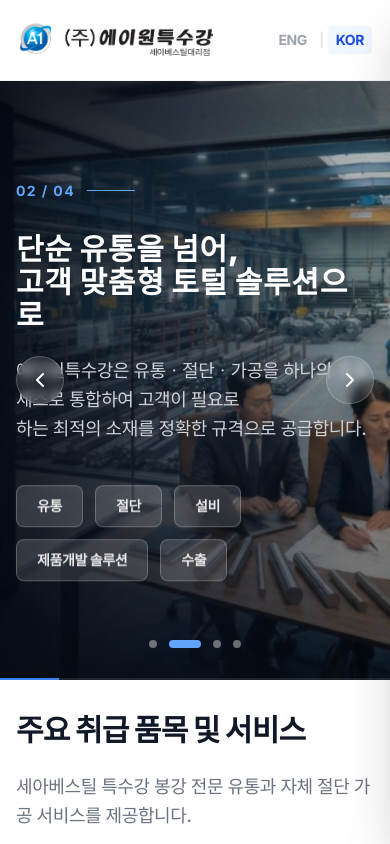
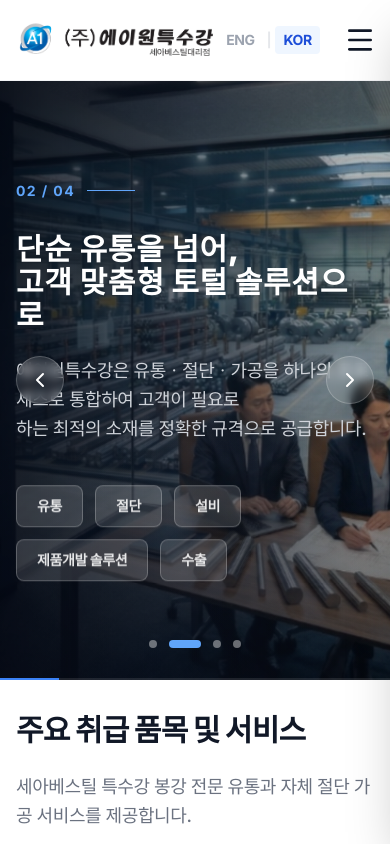
Before and after one commit to Lim-hosung/ilsibul, a Next.js app: page / in a window 390 px wide. Shown: the top 844 px of the page. Built offline with nearby package versions, Linux system fonts and the light colour scheme.

Commit message:
3/21 작업

```diff
--- a/src/components/layout/Footer.tsx
+++ b/src/components/layout/Footer.tsx
@@ -65,7 +65,7 @@ export function Footer() {
                             </div>
                             <div className="flex items-center text-sm">
                                 <Mail className="w-5 h-5 mr-3 text-blue-500 flex-shrink-0" />
-                                <span>contact@a1specialsteel.example.com</span>
+                                <span>a1specialsteel@daum.net</span>
                             </div>
                         </div>
                     </div>
--- a/src/components/layout/Header.tsx
+++ b/src/components/layout/Header.tsx
@@ -45,9 +45,9 @@ export function Header() {
                 onMouseLeave={() => setIsMegaMenuOpen(false)}
             >
                 <div className="max-w-[85rem] mx-auto w-full px-4 sm:px-6 lg:px-8">
-                    <div className="flex items-center h-20 w-full">
-                        {/* 1. Logo - W-[300px] aligned with banner width */}
-                        <div className="w-[300px] flex-shrink-0 flex items-center relative z-50 pr-10">
+                    <div className="flex justify-between items-center h-20 w-full">
+                        {/* 1. Logo - W-[300px] aligned with banner width (Desktop only) */}
+                        <div className="w-auto lg:w-[300px] flex-shrink-0 flex items-center relative z-50 lg:pr-10">
                             <Link href="/" className="flex items-center">
                                 <img src="/images/logo.png" alt="A1 특수강 로고" className="h-10 w-auto object-contain" />
                             </Link>
@@ -75,7 +75,7 @@ export function Header() {
                         </nav>
 
                         {/* 3. Right side: ENG/KOR toggle + Hamburger */}
-                        <div className="w-[120px] flex-shrink-0 flex items-center justify-end gap-4 relative z-50">
+                        <div className="w-auto lg:w-[120px] flex-shrink-0 flex items-center justify-end gap-4 relative z-50">
                             {/* Language Toggle */}
                             <div className="flex items-center gap-1 text-sm font-bold z-50">
                                 <button
```
